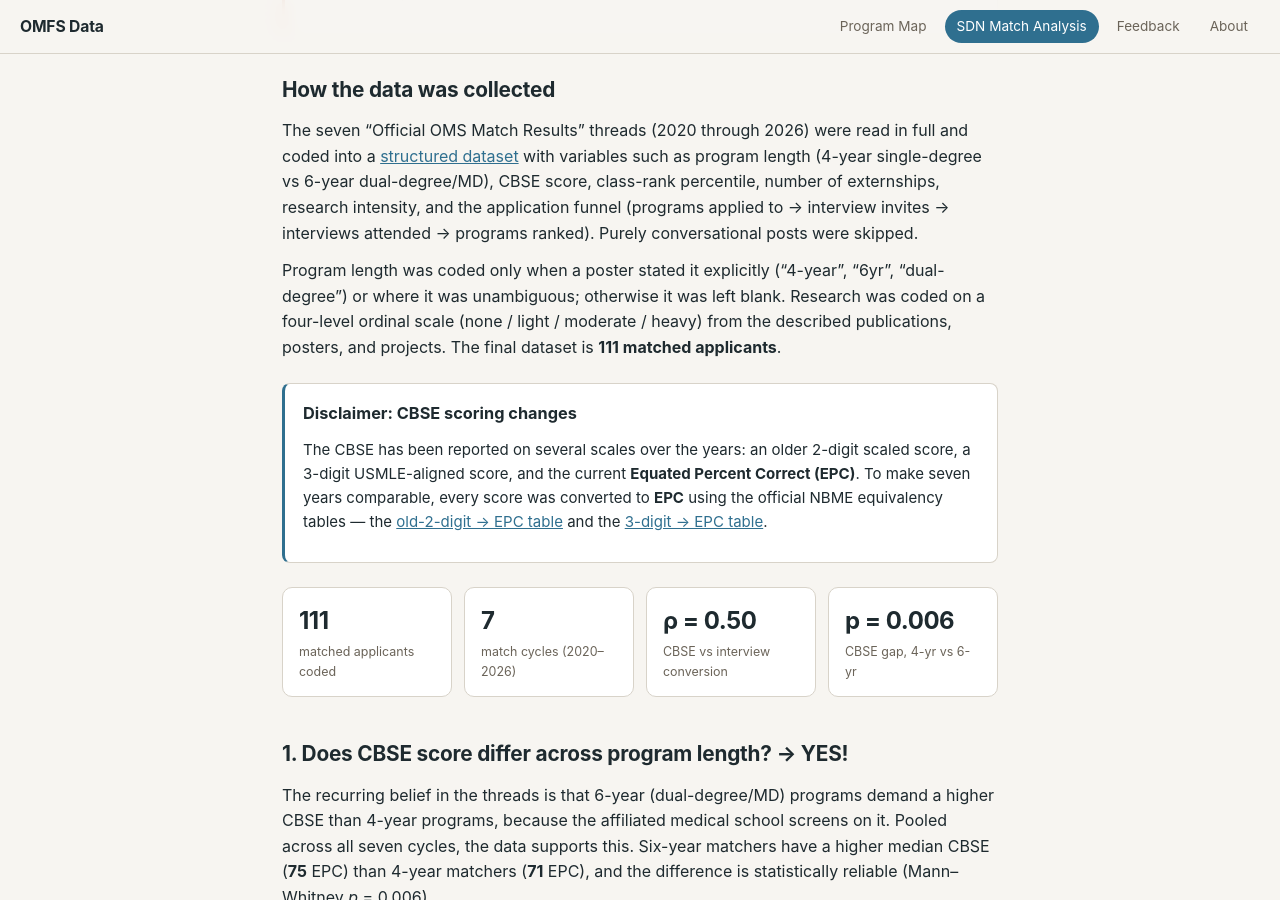
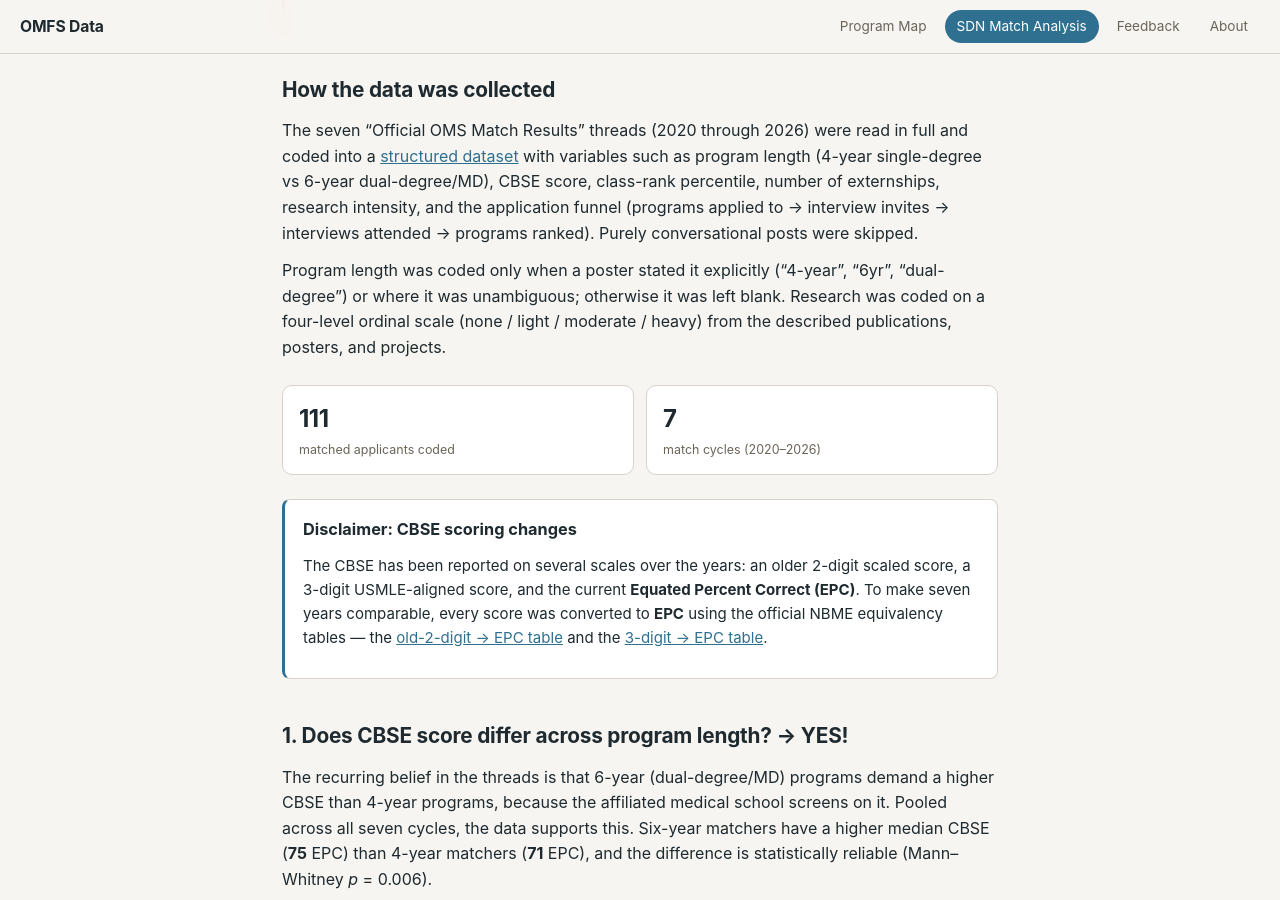
Before and after one commit to omfsdata/data, a Jekyll site: the page built from analysis.md, in a window 1280 px wide and 900 px high, scrolled down 660 px. Built offline with Jekyll 4.4.1, drawn with Linux system fonts in a browser that asks for light colours.

Commit message:
Update analysis.md

```diff
--- a/analysis.md
+++ b/analysis.md
@@ -26,18 +26,16 @@ Every number below comes from people who **chose to post after matching**. There
 
 The seven "Official OMS Match Results" threads (2020 through 2026) were read in full and coded into a [structured dataset](https://omfsdata.com/assets/omfs_all.csv) with variables such as program length (4-year single-degree vs 6-year dual-degree/MD), CBSE score, class-rank percentile, number of externships, research intensity, and the application funnel (programs applied to → interview invites → interviews attended → programs ranked). Purely conversational posts were skipped.
 
-Program length was coded only when a poster stated it explicitly ("4-year", "6yr", "dual-degree") or where it was unambiguous; otherwise it was left blank. Research was coded on a four-level ordinal scale (none / light / moderate / heavy) from the described publications, posters, and projects. The final dataset is **111 matched applicants**.
+Program length was coded only when a poster stated it explicitly ("4-year", "6yr", "dual-degree") or where it was unambiguous; otherwise it was left blank. Research was coded on a four-level ordinal scale (none / light / moderate / heavy) from the described publications, posters, and projects.
+
+<div class="stats">
+  <div class="stat"><div class="num">111</div><div class="lab">matched applicants coded</div></div>
+  <div class="stat"><div class="num">7</div><div class="lab">match cycles (2020–2026)</div></div>
+</div>
 
 <div class="callout" markdown="1">
 ### Disclaimer: CBSE scoring changes
 The CBSE has been reported on several scales over the years: an older 2-digit scaled score, a 3-digit USMLE-aligned score, and the current **Equated Percent Correct (EPC)**. To make seven years comparable, every score was converted to **EPC** using the official NBME equivalency tables — the [old-2-digit → EPC table](https://forums.studentdoctor.net/attachments/1659585549044-png.358024/) and the [3-digit → EPC table](https://forums.studentdoctor.net/attachments/conversion-chart-equated-score-to-3-digit-png.365869/).
-</div>
-
-<div class="stats">
-  <div class="stat"><div class="num">111</div><div class="lab">matched applicants coded</div></div>
-  <div class="stat"><div class="num">7</div><div class="lab">match cycles (2020–2026)</div></div>
-  <div class="stat"><div class="num">ρ = 0.50</div><div class="lab">CBSE vs interview conversion</div></div>
-  <div class="stat"><div class="num">p = 0.006</div><div class="lab">CBSE gap, 4-yr vs 6-yr</div></div>
 </div>
 
 ## 1. Does CBSE score differ across program length? → YES!
```
